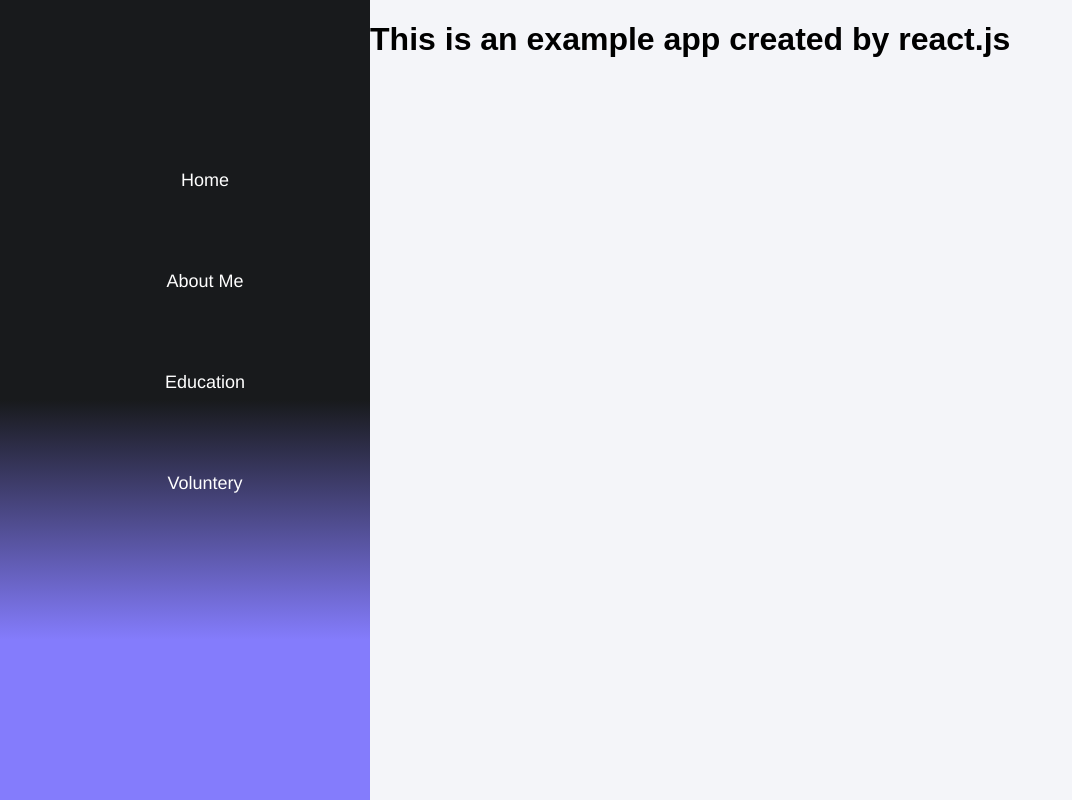
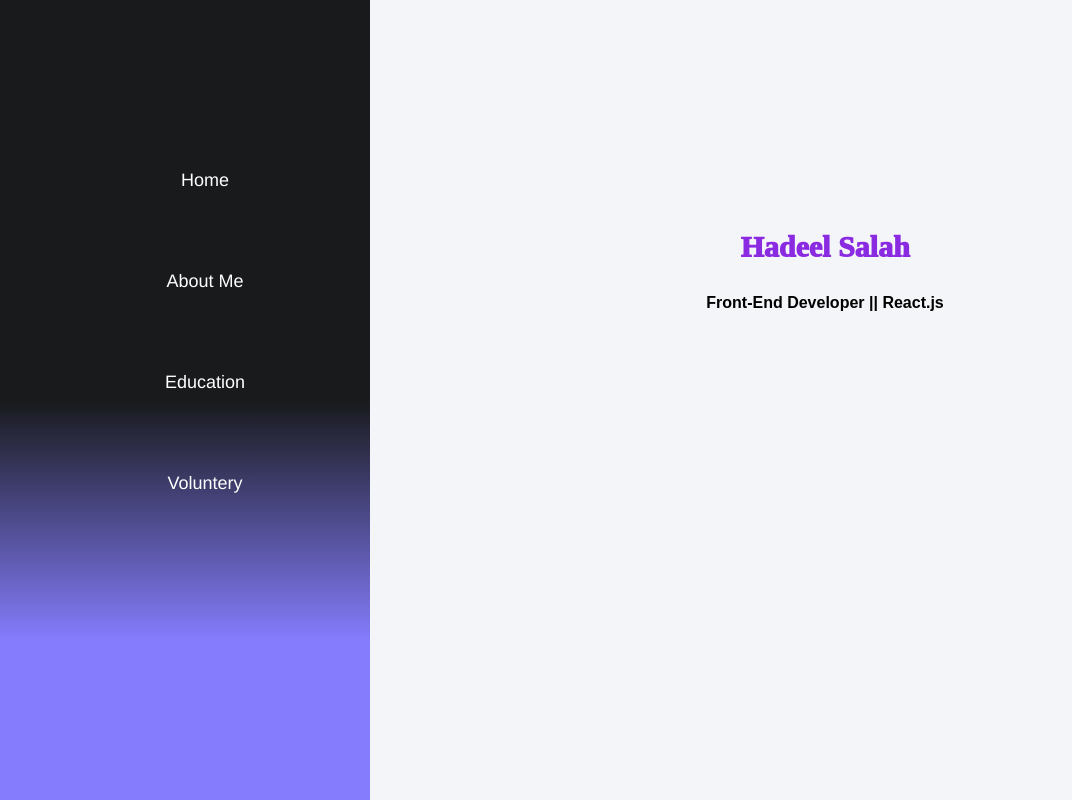
Before and after one commit to Hadeel-Salah/Portfolio, a React (Create React App) app in the folder client/: page /#/ in a window 1280 px wide. Shown: the whole page, without its empty margins (0-1072 px from the left). Built offline with nearby package versions, Linux system fonts and the light colour scheme.

Commit message:
Update Home.js

```diff
--- a/client/src/Components/ChoicesComponents/Home.js
+++ b/client/src/Components/ChoicesComponents/Home.js
@@ -3,8 +3,13 @@
 class Home extends Component {
     render() {
         return (
-        <div className="condiv home">
-                <h1>This is an example app created by react.js</h1>
+        <div className="condiv">
+            <div className="allSections">
+                <h3>Hadeel Salah</h3>
+                <h4>Front-End Developer || React.js</h4>
+                <br></br>
+
+            </div>
         </div>
     )
     }
```
